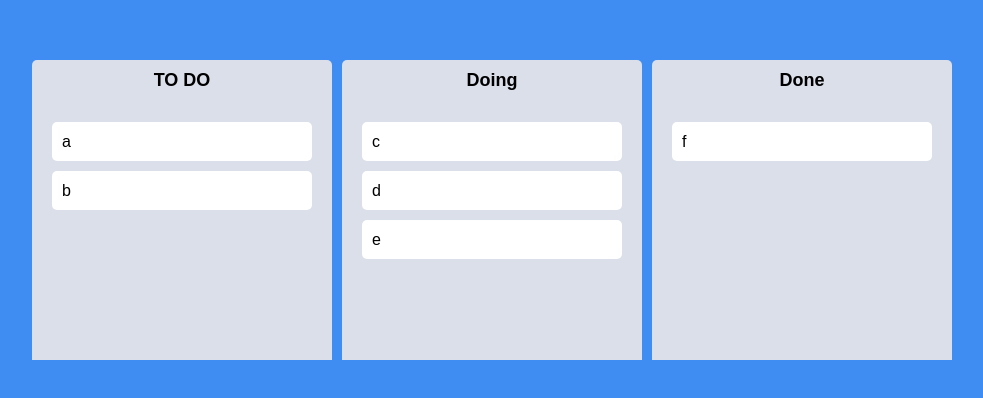
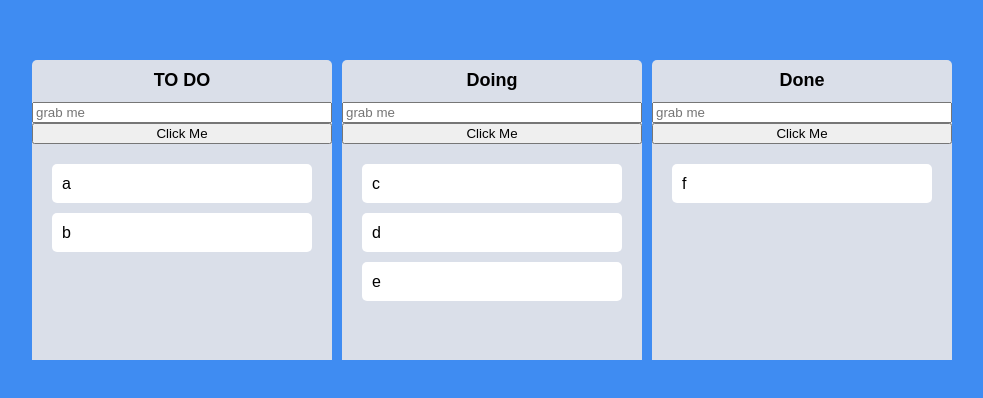
Before and after one commit to kamja44/trelloClone, a React (Create React App) app: page / in a window 1280 px wide. Shown: the part 190-588 px from the top of the page, without its empty margins (268-1251 px from the left). Built offline with nearby package versions, Linux system fonts and the light colour scheme.

Commit message:
react reference

```diff
--- a/src/Components/Board.tsx
+++ b/src/Components/Board.tsx
@@ -1,6 +1,7 @@
 import { Droppable } from "react-beautiful-dnd";
 import DraggableCard from "./DraggableCard";
 import styled from "styled-components";
+import { useRef } from "react";
 
 const Wrapper = styled.div`
   padding-top: 10px;
@@ -37,9 +38,19 @@
   padding: 20px;
 `;
 function Board({ toDos, boardId }: IBoardProps) {
+  const inputRef = useRef<HTMLInputElement>(null);
+  console.log(inputRef);
+  const onClick = () => {
+    inputRef.current?.focus();
+    setTimeout(() => {
+      inputRef.current?.blur();
+    }, 5000);
+  };
   return (
     <Wrapper>
       <Title>{boardId}</Title>
+      <input ref={inputRef} placeholder="grab me" />
+      <button onClick={onClick}>Click Me</button>
       <Droppable droppableId={boardId}>
         {(magic, snapshot) => (
           <Area
```
Also changed, not shown: 1 other file (tests, documents, lock files or other folders).
